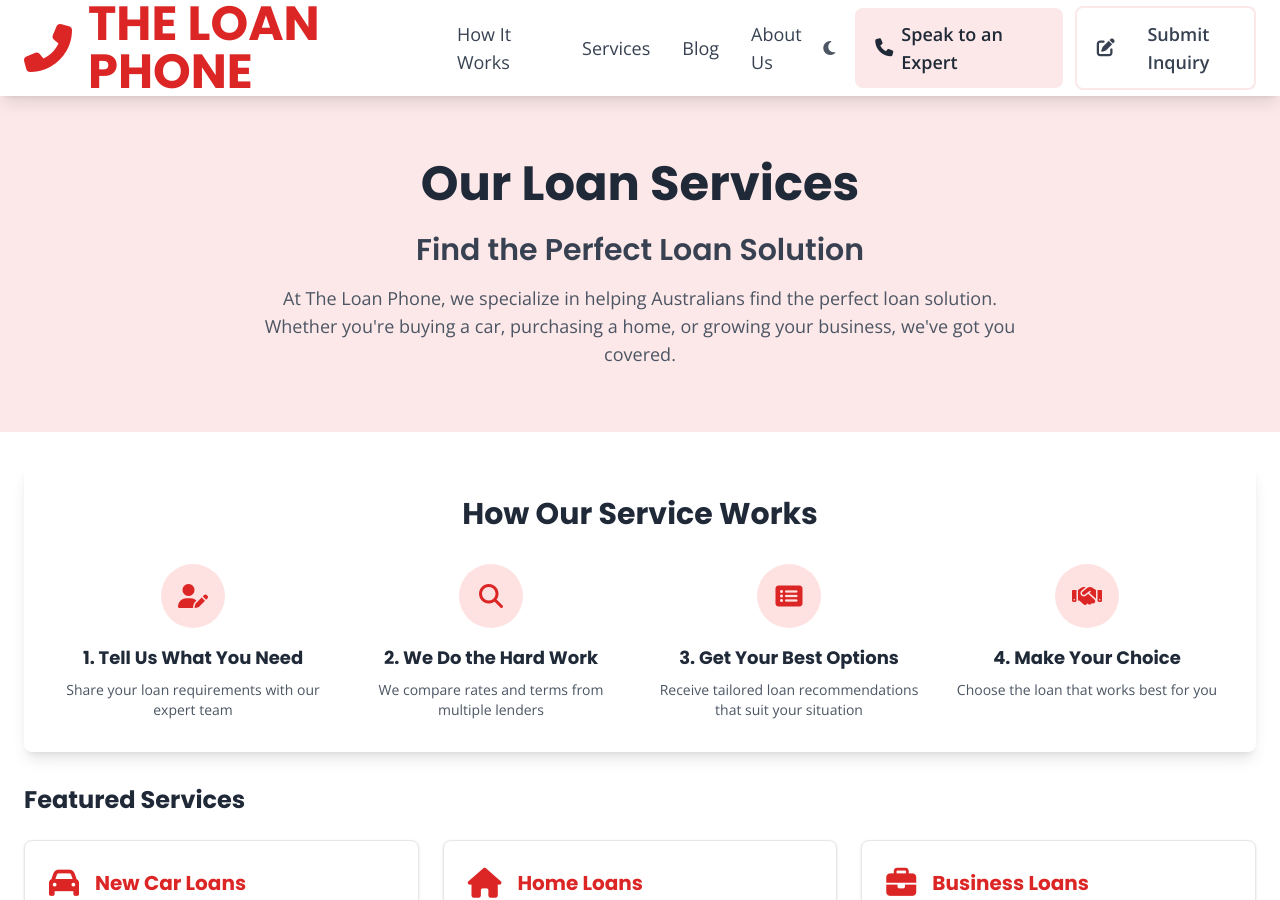
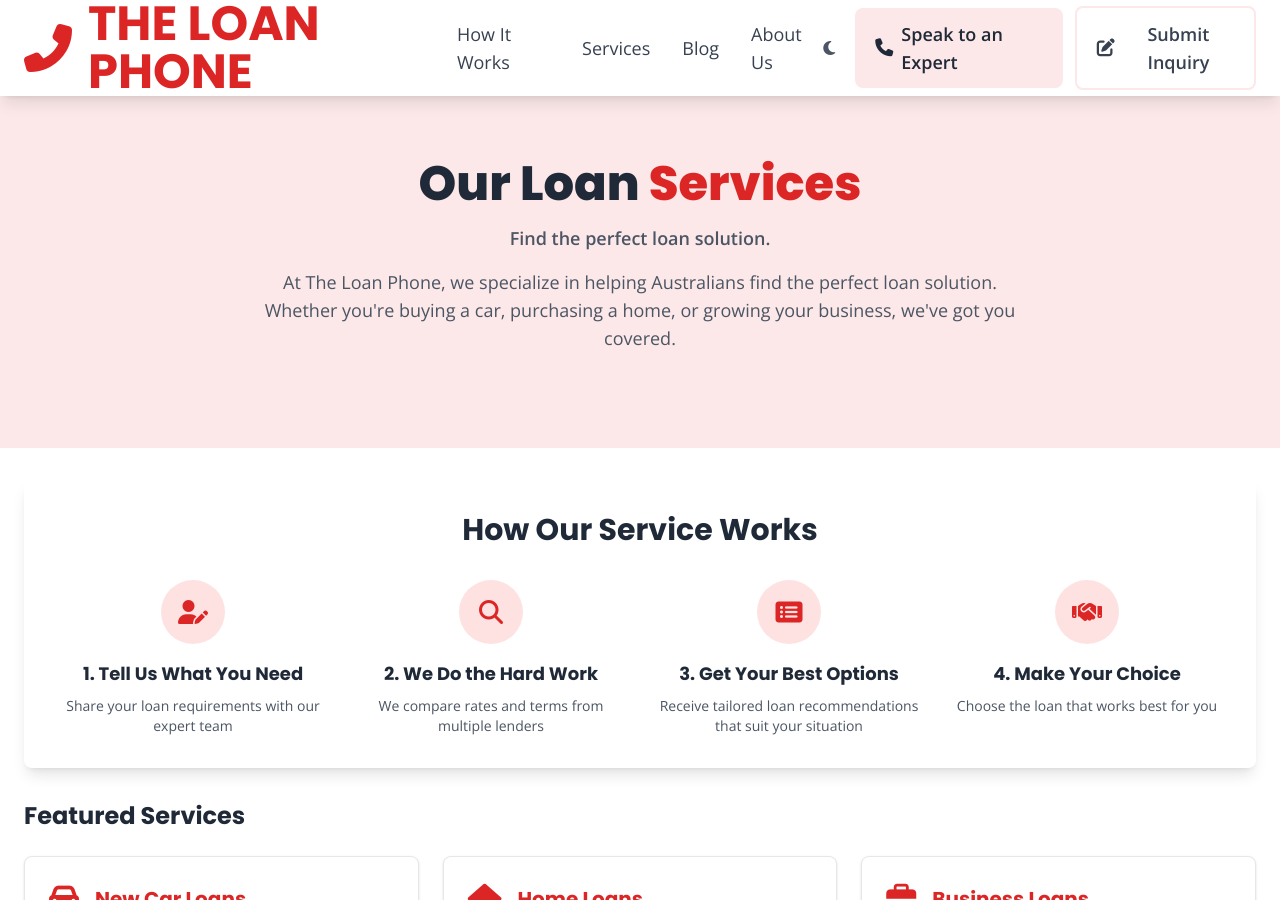
Before and after one commit to AMSumo9/loan-phone-website, a Jekyll site: the page built from _services/index.md, in a window 1280 px wide and 900 px high. Built offline with Jekyll 4.4.1, drawn with Linux system fonts in a browser that asks for light colours; nearby versions of some CDN libraries; some of the changed text lies outside the part shown.

Commit message:
Update index.md

```diff
--- a/_services/index.md
+++ b/_services/index.md
@@ -6,16 +6,15 @@
 permalink: /services/
 ---
 
-<!-- PINK HERO SECTION - ADDED ABOVE PROCESS STEPS -->
-<section class="py-16" style="background-color: #fce8e8;">
-    <div class="container mx-auto px-6">
-        <div class="max-w-4xl mx-auto text-center">
-            <h1 class="text-4xl md:text-5xl font-bold text-gray-800 mb-6">Our Loan Services</h1>
-            <h2 class="text-2xl md:text-3xl font-semibold text-gray-700 mb-4">Find the Perfect Loan Solution</h2>
-            <p class="text-lg text-gray-600 max-w-3xl mx-auto">
-                At The Loan Phone, we specialize in helping Australians find the perfect loan solution.
-                Whether you're buying a car, purchasing a home, or growing your business, we've got you covered.
-            </p>
+<!-- PINK HERO SECTION - CONSISTENT WITH ABOUT PAGE -->
+<section class="bg-[var(--bg-accent)] transition-colors duration-300">
+    <div class="container mx-auto px-6 py-16 text-center animate-on-scroll">
+        <h1 class="text-5xl font-extrabold text-[var(--text-primary)] mb-4">Our Loan <span class="brand-red">Services</span></h1>
+        <div class="text-center mb-8">
+            <div class="space-y-4 text-lg text-[var(--text-secondary)] max-w-3xl mx-auto">
+                <p><strong>Find the perfect loan solution.</strong></p>
+                <p>At The Loan Phone, we specialize in helping Australians find the perfect loan solution. Whether you're buying a car, purchasing a home, or growing your business, we've got you covered.</p>
+            </div>
         </div>
     </div>
 </section>
@@ -23,10 +22,10 @@
 <!-- Services Index Content with proper spacing -->
 <div class="container mx-auto px-6 py-8">
 
-<!-- HOW IT WORKS PROCESS - MOVED BELOW PINK HERO -->
+<!-- HOW IT WORKS PROCESS -->
 <div class="bg-white rounded-lg shadow-lg p-8 mb-8">
     <div class="text-center mb-8">
-        <h2 class="text-3xl font-bold text-gray-800 mb-4">How Our Service Works</h2>
+        <h2 class="text-3xl font-bold text-[var(--text-primary)] mb-4">How Our Service Works</h2>
     </div>
 
     <div class="grid grid-cols-1 md:grid-cols-4 gap-6">
@@ -61,138 +60,138 @@
     </div>
 </div>
 
-<h2 class="text-2xl font-bold text-gray-800 mb-6">Featured Services</h2>
+<h2 class="text-2xl font-bold text-[var(--text-primary)] mb-6">Featured Services</h2>
 
 <div class="grid grid-cols-1 md:grid-cols-3 gap-6 mb-8">
     <div class="bg-white border border-gray-200 p-6 rounded-lg shadow hover:shadow-lg transition duration-300">
         <div class="flex items-center mb-4">
-            <i class="fas fa-car text-3xl mr-4" style="color: #DC2626;"></i>
-            <h3 class="text-xl font-bold" style="color: #DC2626;">New Car Loans</h3>
+            <i class="fas fa-car text-3xl mr-4 brand-red"></i>
+            <h3 class="text-xl font-bold brand-red">New Car Loans</h3>
         </div>
         <p class="text-gray-700 mb-4">Get competitive rates and flexible terms for your new vehicle purchase. Fast approval and personalized service.</p>
-        <a href="{{ site.baseurl }}/new-car-loans/" class="inline-flex items-center font-semibold hover:underline" style="color: #DC2626;">
+        <a href="{{ site.baseurl }}/new-car-loans/" class="inline-flex items-center font-semibold hover:underline brand-red">
             Learn More <i class="fas fa-arrow-right ml-2"></i>
         </a>
     </div>
 
     <div class="bg-white border border-gray-200 p-6 rounded-lg shadow hover:shadow-lg transition duration-300">
         <div class="flex items-center mb-4">
-            <i class="fas fa-home text-3xl mr-4" style="color: #DC2626;"></i>
-            <h3 class="text-xl font-bold" style="color: #DC2626;">Home Loans</h3>
+            <i class="fas fa-home text-3xl mr-4 brand-red"></i>
+            <h3 class="text-xl font-bold brand-red">Home Loans</h3>
         </div>
         <p class="text-gray-700 mb-4">Find competitive mortgage rates for your home purchase or refinance. Expert guidance throughout the process.</p>
-        <a href="{{ site.baseurl }}/home-loans/" class="inline-flex items-center font-semibold hover:underline" style="color: #DC2626;">
+        <a href="{{ site.baseurl }}/home-loans/" class="inline-flex items-center font-semibold hover:underline brand-red">
             Learn More <i class="fas fa-arrow-right ml-2"></i>
         </a>
     </div>
 
     <div class="bg-white border border-gray-200 p-6 rounded-lg shadow hover:shadow-lg transition duration-300">
         <div class="flex items-center mb-4">
-            <i class="fas fa-briefcase text-3xl mr-4" style="color: #DC2626;"></i>
-            <h3 class="text-xl font-bold" style="color: #DC2626;">Business Loans</h3>
+            <i class="fas fa-briefcase text-3xl mr-4 brand-red"></i>
+            <h3 class="text-xl font-bold brand-red">Business Loans</h3>
         </div>
         <p class="text-gray-700 mb-4">Grow your business with tailored finance solutions. Equipment, working capital, and expansion funding available.</p>
-        <a href="{{ site.baseurl }}/business-loans/" class="inline-flex items-center font-semibold hover:underline" style="color: #DC2626;">
+        <a href="{{ site.baseurl }}/business-loans/" class="inline-flex items-center font-semibold hover:underline brand-red">
             Learn More <i class="fas fa-arrow-right ml-2"></i>
         </a>
     </div>
 </div>
 
-<h2 class="text-2xl font-bold text-gray-800 mb-6">All Services by Category</h2>
+<h2 class="text-2xl font-bold text-[var(--text-primary)] mb-6">All Services by Category</h2>
 
-<h3 class="text-xl font-bold mb-4"><i class="fas fa-home mr-2" style="color: #DC2626;"></i> Home & Property Finance</h3>
+<h3 class="text-xl font-bold mb-4"><i class="fas fa-home mr-2 brand-red"></i> Home & Property Finance</h3>
 <div class="bg-red-50 p-6 rounded-lg mb-6 border-l-4" style="border-color: #DC2626;">
     <div class="grid grid-cols-1 md:grid-cols-2 gap-4">
-        <a href="{{ site.baseurl }}/home-loans/" class="flex items-center font-medium hover:bg-red-100 p-3 rounded transition duration-300" style="color: #DC2626;">
+        <a href="{{ site.baseurl }}/home-loans/" class="flex items-center font-medium hover:bg-red-100 p-3 rounded transition duration-300 brand-red">
             <i class="fas fa-chevron-right mr-2"></i>
             Home Loans
         </a>
-        <a href="{{ site.baseurl }}/home-renovation-loans/" class="flex items-center font-medium hover:bg-red-100 p-3 rounded transition duration-300" style="color: #DC2626;">
+        <a href="{{ site.baseurl }}/home-renovation-loans/" class="flex items-center font-medium hover:bg-red-100 p-3 rounded transition duration-300 brand-red">
             <i class="fas fa-chevron-right mr-2"></i>
             Home Renovation Loans
         </a>
-        <a href="{{ site.baseurl }}/refinance/" class="flex items-center font-medium hover:bg-red-100 p-3 rounded transition duration-300" style="color: #DC2626;">
+        <a href="{{ site.baseurl }}/refinance/" class="flex items-center font-medium hover:bg-red-100 p-3 rounded transition duration-300 brand-red">
             <i class="fas fa-chevron-right mr-2"></i>
             Refinance
         </a>
     </div>
 </div>
 
-<h3 class="text-xl font-bold mb-4"><i class="fas fa-car mr-2" style="color: #DC2626;"></i> Vehicle Finance</h3>
+<h3 class="text-xl font-bold mb-4"><i class="fas fa-car mr-2 brand-red"></i> Vehicle Finance</h3>
 <div class="bg-red-50 p-6 rounded-lg mb-6 border-l-4" style="border-color: #DC2626;">
     <div class="grid grid-cols-1 md:grid-cols-2 gap-4">
-        <a href="{{ site.baseurl }}/new-car-loans/" class="flex items-center font-medium hover:bg-red-100 p-3 rounded transition duration-300" style="color: #DC2626;">
+        <a href="{{ site.baseurl }}/new-car-loans/" class="flex items-center font-medium hover:bg-red-100 p-3 rounded transition duration-300 brand-red">
             <i class="fas fa-chevron-right mr-2"></i>
             New Car Loans
         </a>
-        <a href="{{ site.baseurl }}/used-car-loans/" class="flex items-center font-medium hover:bg-red-100 p-3 rounded transition duration-300" style="color: #DC2626;">
+        <a href="{{ site.baseurl }}/used-car-loans/" class="flex items-center font-medium hover:bg-red-100 p-3 rounded transition duration-300 brand-red">
             <i class="fas fa-chevron-right mr-2"></i>
             Used Car Loans
         </a>
-        <a href="{{ site.baseurl }}/luxury-car-loans/" class="flex items-center font-medium hover:bg-red-100 p-3 rounded transition duration-300" style="color: #DC2626;">
+        <a href="{{ site.baseurl }}/luxury-car-loans/" class="flex items-center font-medium hover:bg-red-100 p-3 rounded transition duration-300 brand-red">
             <i class="fas fa-chevron-right mr-2"></i>
             Luxury Car Loans
         </a>
-        <a href="{{ site.baseurl }}/truck-loans/" class="flex items-center font-medium hover:bg-red-100 p-3 rounded transition duration-300" style="color: #DC2626;">
+        <a href="{{ site.baseurl }}/truck-loans/" class="flex items-center font-medium hover:bg-red-100 p-3 rounded transition duration-300 brand-red">
             <i class="fas fa-chevron-right mr-2"></i>
             Truck Loans
         </a>
     </div>
 </div>
 
-<h3 class="text-xl font-bold mb-4"><i class="fas fa-briefcase mr-2" style="color: #DC2626;"></i> Business Finance</h3>
+<h3 class="text-xl font-bold mb-4"><i class="fas fa-briefcase mr-2 brand-red"></i> Business Finance</h3>
 <div class="bg-red-50 p-6 rounded-lg mb-6 border-l-4" style="border-color: #DC2626;">
     <div class="grid grid-cols-1 md:grid-cols-2 gap-4">
-        <a href="{{ site.baseurl }}/business-loans/" class="flex items-center font-medium hover:bg-red-100 p-3 rounded transition duration-300" style="color: #DC2626;">
+        <a href="{{ site.baseurl }}/business-loans/" class="flex items-center font-medium hover:bg-red-100 p-3 rounded transition duration-300 brand-red">
             <i class="fas fa-chevron-right mr-2"></i>
             Business Loans
         </a>
-        <a href="{{ site.baseurl }}/equipment-finance/" class="flex items-center font-medium hover:bg-red-100 p-3 rounded transition duration-300" style="color: #DC2626;">
+        <a href="{{ site.baseurl }}/equipment-finance/" class="flex items-center font-medium hover:bg-red-100 p-3 rounded transition duration-300 brand-red">
             <i class="fas fa-chevron-right mr-2"></i>
             Equipment Finance
         </a>
-        <a href="{{ site.baseurl }}/asset-finance/" class="flex items-center font-medium hover:bg-red-100 p-3 rounded transition duration-300" style="color: #DC2626;">
+        <a href="{{ site.baseurl }}/asset-finance/" class="flex items-center font-medium hover:bg-red-100 p-3 rounded transition duration-300 brand-red">
             <i class="fas fa-chevron-right mr-2"></i>
             Asset Finance
         </a>
-        <a href="{{ site.baseurl }}/abn-holder-loans/" class="flex items-center font-medium hover:bg-red-100 p-3 rounded transition duration-300" style="color: #DC2626;">
+        <a href="{{ site.baseurl }}/abn-holder-loans/" class="flex items-center font-medium hover:bg-red-100 p-3 rounded transition duration-300 brand-red">
             <i class="fas fa-chevron-right mr-2"></i>
             ABN Holder Loans
         </a>
     </div>
 </div>
 
-<h3 class="text-xl font-bold mb-4"><i class="fas fa-user mr-2" style="color: #DC2626;"></i> Personal Finance</h3>
+<h3 class="text-xl font-bold mb-4"><i class="fas fa-user mr-2 brand-red"></i> Personal Finance</h3>
 <div class="bg-red-50 p-6 rounded-lg mb-6 border-l-4" style="border-color: #DC2626;">
     <div class="grid grid-cols-1 md:grid-cols-2 gap-4">
-        <a href="{{ site.baseurl }}/personal-loans/" class="flex items-center font-medium hover:bg-red-100 p-3 rounded transition duration-300" style="color: #DC2626;">
+        <a href="{{ site.baseurl }}/personal-loans/" class="flex items-center font-medium hover:bg-red-100 p-3 rounded transition duration-300 brand-red">
             <i class="fas fa-chevron-right mr-2"></i>
             Personal Loans
         </a>
-        <a href="{{ site.baseurl }}/short-term-loans/" class="flex items-center font-medium hover:bg-red-100 p-3 rounded transition duration-300" style="color: #DC2626;">
+        <a href="{{ site.baseurl }}/short-term-loans/" class="flex items-center font-medium hover:bg-red-100 p-3 rounded transition duration-300 brand-red">
             <i class="fas fa-chevron-right mr-2"></i>
             Short-Term Loans
         </a>
     </div>
 </div>
 
-<h3 class="text-xl font-bold mb-4"><i class="fas fa-leaf mr-2" style="color: #DC2626;"></i> Specialty Finance</h3>
+<h3 class="text-xl font-bold mb-4"><i class="fas fa-leaf mr-2 brand-red"></i> Specialty Finance</h3>
 <div class="bg-red-50 p-6 rounded-lg mb-6 border-l-4" style="border-color: #DC2626;">
     <div class="grid grid-cols-1 md:grid-cols-2 gap-4">
-        <a href="{{ site.baseurl }}/green-loans/" class="flex items-center font-medium hover:bg-red-100 p-3 rounded transition duration-300" style="color: #DC2626;">
+        <a href="{{ site.baseurl }}/green-loans/" class="flex items-center font-medium hover:bg-red-100 p-3 rounded transition duration-300 brand-red">
             <i class="fas fa-chevron-right mr-2"></i>
             Green Loans (Eco)
         </a>
     </div>
 </div>
 
-<h2 class="text-2xl font-bold text-gray-800 mb-6">Complete Service Directory</h2>
+<h2 class="text-2xl font-bold text-[var(--text-primary)] mb-6">Complete Service Directory</h2>
 
 <div class="bg-white rounded-lg shadow p-6 mb-8">
     <h3 class="text-xl font-bold mb-4">All Available Services</h3>
     <div class="grid grid-cols-1 md:grid-cols-2 lg:grid-cols-3 gap-3">
         {% for loan_type in site.data.loan_types.all_types %}
-        <a href="{{ site.baseurl }}{{ loan_type.url }}" class="block p-3 bg-gray-50 rounded hover:bg-red-50 transition duration-300" style="color: #DC2626;">
+        <a href="{{ site.baseurl }}{{ loan_type.url }}" class="block p-3 bg-gray-50 rounded hover:bg-red-50 transition duration-300 brand-red">
             <i class="fas fa-arrow-right mr-2"></i>
             {{ loan_type.name }}
         </a>
@@ -200,25 +199,25 @@
     </div>
 </div>
 
-<h2 class="text-2xl font-bold text-gray-800 mb-6">Ready to Get Started?</h2>
+<h2 class="text-2xl font-bold text-[var(--text-primary)] mb-6">Ready to Get Started?</h2>
 
-<!-- UPDATED CTA SECTION - FIXED BUTTON TEXT -->
+<!-- UPDATED CTA SECTION - CONSISTENT COLORS AND TEXT -->
 <div class="bg-white rounded-lg shadow p-8 text-center">
-    <h3 class="text-2xl font-bold mb-4" style="color: #DC2626;">Ready to Compare Loans?</h3>
-    <p class="text-lg text-gray-600 mb-6">Get personalized loan options in minutes from Australia's trusted loan specialists</p>
+    <h3 class="text-2xl font-bold mb-4 brand-red">Ready to Compare Loans?</h3>
+    <p class="text-lg text-[var(--text-secondary)] mb-6">Get personalized loan options in minutes from Australia's trusted loan specialists</p>
     <div class="flex flex-col sm:flex-row gap-4 justify-center">
-        <!-- CHANGED: Just "Call" -->
-        <a href="tel:{{ site.contact.phone }}" class="inline-block px-6 py-3 rounded-lg font-semibold transition duration-300" style="background-color: #DC2626; color: white;">
+        <!-- FIXED: Speak to an Expert + Light Pink Color -->
+        <a href="tel:{{ site.contact.phone }}" class="inline-block px-6 py-3 rounded-lg font-semibold transition duration-300 text-gray-800" style="background-color: #fce8e8;">
             <i class="fas fa-phone mr-2"></i>
-            Call
+            Speak to an Expert
         </a>
-        <!-- CHANGED: "Compare Now" + Link to Homepage Widget -->
-        <a href="{{ site.baseurl }}/#loan-selector" class="inline-block border-2 px-6 py-3 rounded-lg font-semibold transition duration-300" style="border-color: #DC2626; color: #DC2626;">
+        <!-- FIXED: Compare Now + Link to Homepage Widget -->
+        <a href="{{ site.baseurl }}/#loan-selector" class="inline-block border-2 px-6 py-3 rounded-lg font-semibold transition duration-300" style="border-color: #fce8e8; color: #374151;">
             <i class="fas fa-chart-bar mr-2"></i>
             Compare Now
         </a>
-        <!-- NEW: Contact Button -->
-        <button onclick="openSupportModal()" class="inline-block border-2 px-6 py-3 rounded-lg font-semibold transition duration-300" style="border-color: #fce8e8; color: #374151; background-color: #fce8e8;">
+        <!-- Contact Button -->
+        <button onclick="openSupportModal()" class="inline-block border-2 px-6 py-3 rounded-lg font-semibold transition duration-300" style="border-color: #fce8e8; color: #374151; background-color: transparent;">
             <i class="fas fa-envelope mr-2"></i>
             Contact
         </button>
```
